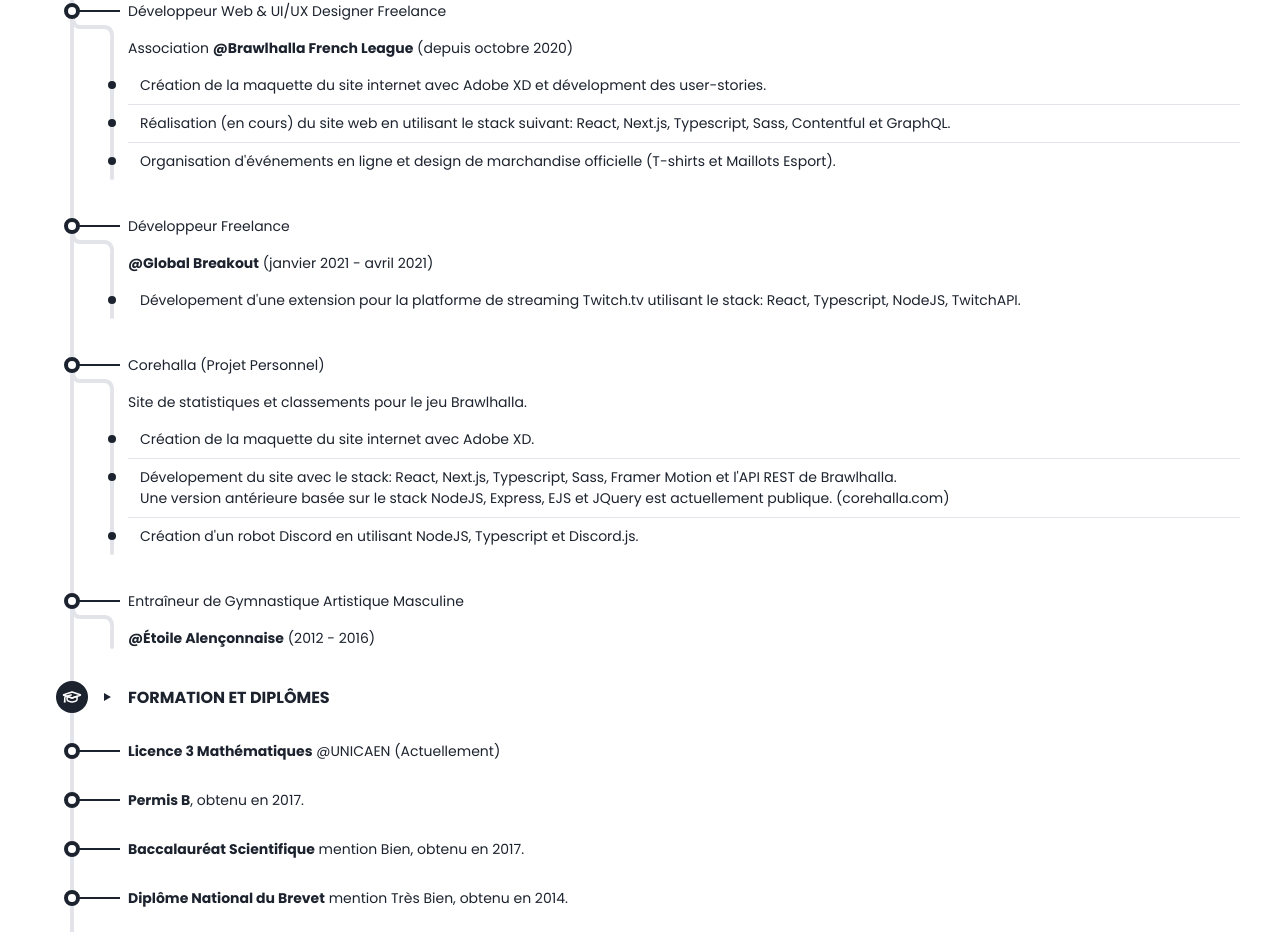
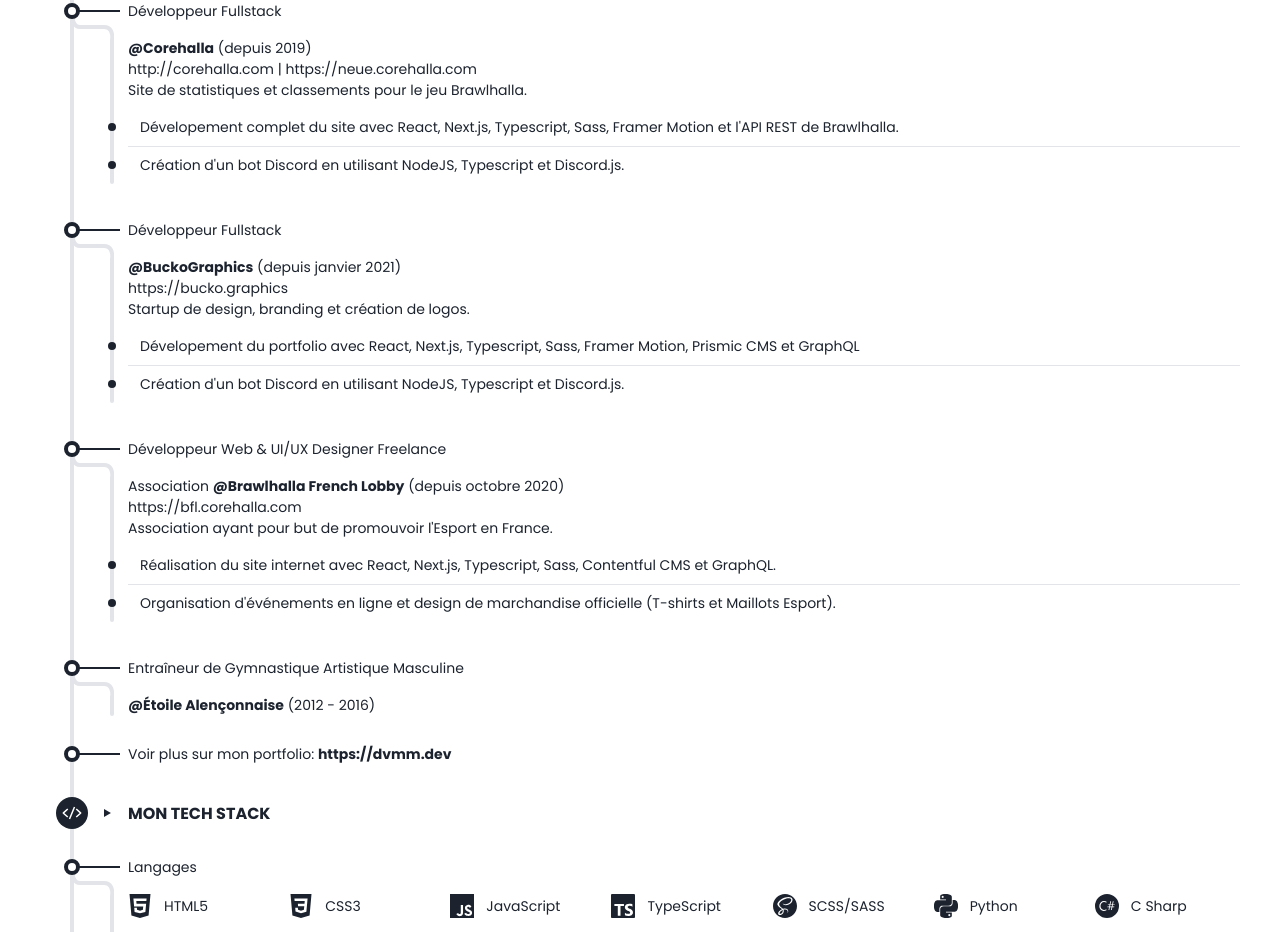
Before and after one commit to djobbo/djobbo2021, a Next.js app in the folder client/: page /resume in a window 1280 px wide. Shown: the part 632-1564 px from the top of the page. Built offline with nearby package versions, Linux system fonts and the light colour scheme.

Commit message:
resume api route

```diff
--- a/client/package.json
+++ b/client/package.json
@@ -8,7 +8,9 @@
     "start": "next start"
   },
   "dependencies": {
+    "chrome-aws-lambda": "^10.1.0",
     "next": "^10.2.3",
+    "playwright-core": "^1.14.1",
     "react": "17.0.2",
     "react-dom": "17.0.2",
     "sass": "^1.32.11"
--- a/client/src/components/Landing/Landing.tsx
+++ b/client/src/components/Landing/Landing.tsx
@@ -33,7 +33,9 @@
 					<Button href='#projects' style='Primary'>
 						View my work
 					</Button>
-					<Button href='#contact'>Contact me</Button>
+					<Button href='/api/resume' external>
+						Resume
+					</Button>
 				</div>
 			</div>
 
--- a/client/src/components/ProjectGroup/Project/Project.tsx
+++ b/client/src/components/ProjectGroup/Project/Project.tsx
@@ -3,7 +3,6 @@
 import { TagGroup } from '~components/TagGroup';
 import { Button } from '~components/Button';
 import Image from 'next/image';
-import { techIcons } from '~util/icons';
 
 export const Project = ({
 	name,
--- /dev/null
+++ b/client/src/pages/api/resume.ts
@@ -0,0 +1,59 @@
+import chromium from 'chrome-aws-lambda';
+import type { NextApiHandler } from 'next';
+import { chromium as playwrightChromium } from 'playwright-core';
+
+const handler: NextApiHandler = async (req, res) => {
+	const marginX = '0.4in';
+	const marginY = '0.2in';
+
+	const execPath = await chromium.executablePath;
+
+	if (!execPath) {
+		res.status(500).end('Failed to Generate Resume.');
+		return;
+	}
+	console.log(execPath);
+
+	// https://github.com/alixaxel/chrome-aws-lambda/wiki/HOWTO:-Local-Development
+	if (process.env.NODE_ENV !== 'production')
+		process.env.AWS_LAMBDA_FUNCTION_NAME = 'TEST_FUNCTION';
+
+	const browser = await playwrightChromium.launch({
+		args: chromium.args,
+		executablePath: execPath,
+		headless: chromium.headless,
+	});
+
+	const page = await browser.newPage({
+		viewport: {
+			width: 2480,
+			height: 3508,
+		},
+	});
+
+	const url = `${
+		process.env.NODE_ENV === 'production' ? 'https://' : 'http://'
+	}${req.headers.host}/resume`;
+
+	await page.goto(url, { timeout: 15 * 1000 });
+
+	const data = await page.pdf({
+		format: 'A4',
+		scale: 0.65,
+		margin: {
+			top: marginY,
+			left: marginX,
+			right: marginX,
+			bottom: marginY,
+		},
+	});
+
+	await browser.close();
+
+	res.setHeader('Cache-Control', 's-maxage=3600, stale-while-revalidate');
+	res.setHeader('Content-Type', 'application/pdf');
+
+	res.end(data);
+};
+
+export default handler;
--- a/client/src/pages/resume.tsx
+++ b/client/src/pages/resume.tsx
@@ -13,7 +13,7 @@
 					<Heading
 						firstname='Djobbo-Victor'
 						lastname='Maiga-Monsallier'
-						titles={['Développement Web Fullstack', 'Design UI/UX']}
+						titles={['Frontend & Backend Development', 'UI Design']}
 					/>
 					<Section title='À propos' icon={generalIcons.person}>
 						<SubSection title='Qui suis-je ?'>
@@ -45,20 +45,70 @@
 						title='Expérience et Projets Personnels'
 						icon={generalIcons.suitcase}
 					>
+						<SubSection title='Développeur Fullstack'>
+							<strong>@Corehalla</strong> (depuis 2019) <br />
+							<a href='http://corehalla.com' target='_blank'>
+								http://corehalla.com
+							</a>{' '}
+							|{' '}
+							<a
+								href='https://neue.corehalla.com'
+								target='_blank'
+							>
+								https://neue.corehalla.com
+							</a>
+							<br />
+							Site de statistiques et classements pour le jeu
+							Brawlhalla.
+							<ul>
+								<li>
+									Dévelopement complet du site avec React,
+									Next.js, Typescript, Sass, Framer Motion et
+									l'API REST de Brawlhalla.
+								</li>
+								<li>
+									Création d'un bot Discord en utilisant
+									NodeJS, Typescript et Discord.js.
+								</li>
+							</ul>
+						</SubSection>
+						<SubSection title='Développeur Fullstack'>
+							<strong>@BuckoGraphics</strong> (depuis janvier
+							2021)
+							<br />
+							<a href='https://bucko.graphics' target='_blank'>
+								https://bucko.graphics
+							</a>
+							<br />
+							Startup de design, branding et création de logos.
+							<ul>
+								<li>
+									Dévelopement du portfolio avec React,
+									Next.js, Typescript, Sass, Framer Motion,
+									Prismic CMS et GraphQL
+								</li>
+								<li>
+									Création d'un bot Discord en utilisant
+									NodeJS, Typescript et Discord.js.
+								</li>
+							</ul>
+						</SubSection>
 						<SubSection title='Développeur Web & UI/UX Designer Freelance'>
 							Association{' '}
-							<strong>@Brawlhalla French League</strong> (depuis
+							<strong>@Brawlhalla French Lobby</strong> (depuis
 							octobre 2020)
+							<br />
+							<a href='https://bfl.corehalla.com' target='_blank'>
+								https://bfl.corehalla.com
+							</a>
+							<br />
+							Association ayant pour but de promouvoir l'Esport en
+							France.
 							<ul>
 								<li>
-									Création de la maquette du site internet
-									avec Adobe XD et dévelopment des
-									user-stories.
-								</li>
-								<li>
-									Réalisation (en cours) du site web en
-									utilisant le stack suivant: React, Next.js,
-									Typescript, Sass, Contentful et GraphQL.
+									Réalisation du site internet avec React,
+									Next.js, Typescript, Sass, Contentful CMS et
+									GraphQL.
 								</li>
 								<li>
 									Organisation d'événements en ligne et design
@@ -67,7 +117,7 @@
 								</li>
 							</ul>
 						</SubSection>
-						<SubSection title='Développeur Freelance'>
+						{/* <SubSection title='Développeur Freelance'>
 							<strong>@Global Breakout</strong> (janvier 2021 -
 							avril 2021)
 							<ul>
@@ -78,83 +128,25 @@
 									TwitchAPI.
 								</li>
 							</ul>
-						</SubSection>
-						<SubSection title='Corehalla (Projet Personnel)'>
-							Site de statistiques et classements pour le jeu
-							Brawlhalla.
-							<ul>
-								<li>
-									Création de la maquette du site internet
-									avec Adobe XD.
-								</li>
-								<li>
-									Dévelopement du site avec le stack: React,
-									Next.js, Typescript, Sass, Framer Motion et
-									l'API REST de Brawlhalla.
-									<br />
-									Une version antérieure basée sur le stack
-									NodeJS, Express, EJS et JQuery est
-									actuellement publique. (corehalla.com)
-								</li>
-								<li>
-									Création d'un robot Discord en utilisant
-									NodeJS, Typescript et Discord.js.
-								</li>
-							</ul>
-						</SubSection>
+						</SubSection> */}
 						<SubSection title='Entraîneur de Gymnastique Artistique Masculine'>
 							<strong>@Étoile Alençonnaise</strong> (2012 - 2016)
 						</SubSection>
+						<SubSection
+							title={
+								<>
+									Voir plus sur mon portfolio:{' '}
+									<strong>
+										<a href='https://dvmm.dev'>
+											https://dvmm.dev
+										</a>
+									</strong>
+								</>
+							}
+						></SubSection>
 					</Section>
 				</div>
 				<div>
-					<Section
-						title='Formation et Diplômes'
-						icon={generalIcons.gradCap}
-					>
-						<SubSection
-							title={
-								<>
-									<strong>Licence 3 Mathématiques</strong>{' '}
-									@UNICAEN (Actuellement)
-								</>
-							}
-						/>
-						<SubSection
-							title={
-								<>
-									<strong>Permis B</strong>, obtenu en 2017.
-								</>
-							}
-						/>
-						<SubSection
-							title={
-								<>
-									<strong>Baccalauréat Scientifique</strong>{' '}
-									mention Bien, obtenu en 2017.
-								</>
-							}
-						/>
-						<SubSection
-							title={
-								<>
-									<strong>Diplôme National du Brevet</strong>{' '}
-									mention Très Bien, obtenu en 2014.
-								</>
-							}
-						/>
-						<SubSection
-							title={
-								<>
-									<strong>
-										Diplôme de juge en Gymnastique
-										Artistique Masculine
-									</strong>
-									, obtenu en 2011.
-								</>
-							}
-						/>
-					</Section>
 					<Section title='Mon Tech Stack' icon={generalIcons.code}>
 						<SubSection title='Langages'>
 							<IconGrid
@@ -226,6 +218,53 @@
 							/>
 						</SubSection>
 					</Section>
+					<Section
+						title='Formation et Diplômes'
+						icon={generalIcons.gradCap}
+					>
+						<SubSection
+							title={
+								<>
+									<strong>Licence Mathématiques</strong>{' '}
+									@UNICAEN (Actuellement)
+								</>
+							}
+						/>
+						<SubSection
+							title={
+								<>
+									<strong>Permis B</strong>, obtenu en 2017.
+								</>
+							}
+						/>
+						<SubSection
+							title={
+								<>
+									<strong>Baccalauréat Scientifique</strong>{' '}
+									mention Bien, obtenu en 2017.
+								</>
+							}
+						/>
+						<SubSection
+							title={
+								<>
+									<strong>Diplôme National du Brevet</strong>{' '}
+									mention Très Bien, obtenu en 2014.
+								</>
+							}
+						/>
+						<SubSection
+							title={
+								<>
+									<strong>
+										Diplôme de juge en Gymnastique
+										Artistique Masculine
+									</strong>
+									, obtenu en 2011.
+								</>
+							}
+						/>
+					</Section>
 
 					<Section
 						title='Autres Compétences'
@@ -253,7 +292,7 @@
 				</div>
 			</div>
 			<p className={styles.footer}>
-				CV généré avec React + Playwright. Code Source:
+				CV généré avec NextJS + React + Playwright. Code Source:
 				github.com/AlfieGoldson/AlfieGoldson
 			</p>
 		</>
```
Also changed, not shown: client/src/components/Header/Header.tsx (+5 -2 lines), 1 other file (tests, documents, lock files or other folders).
